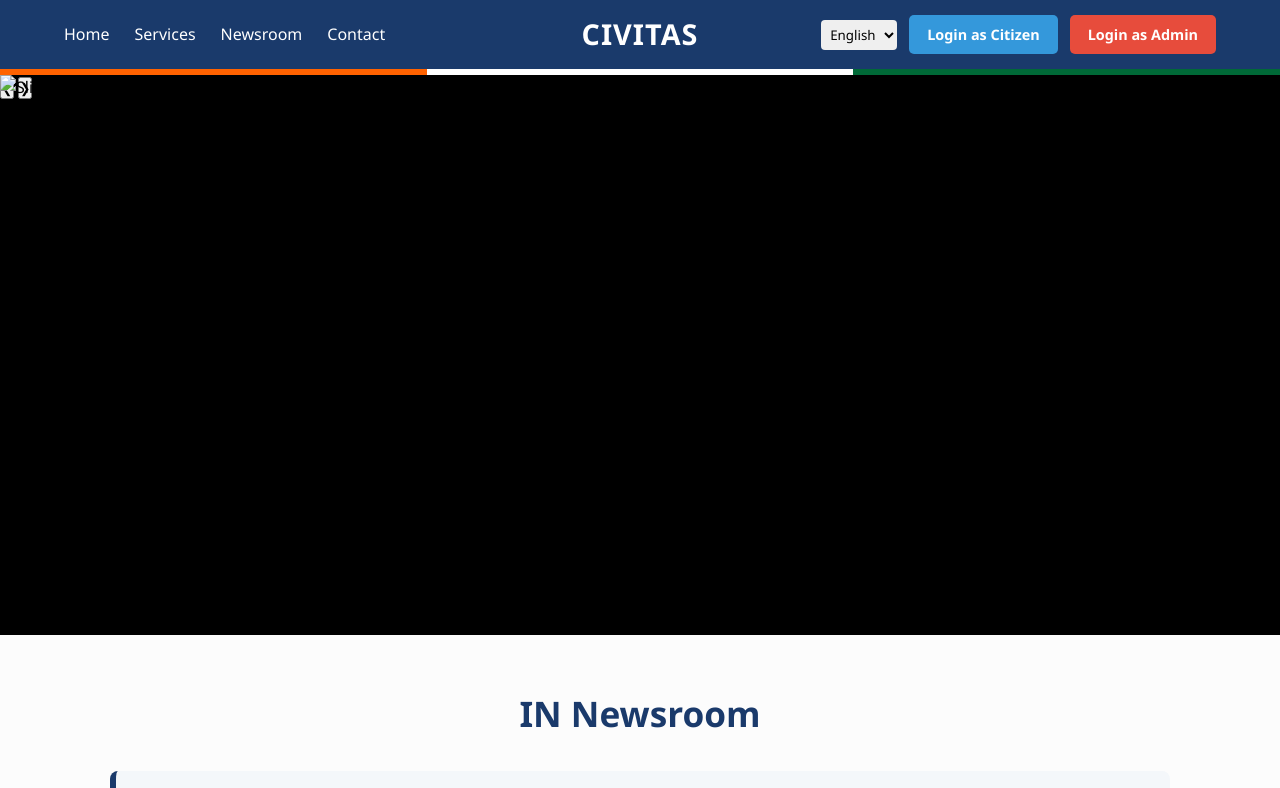
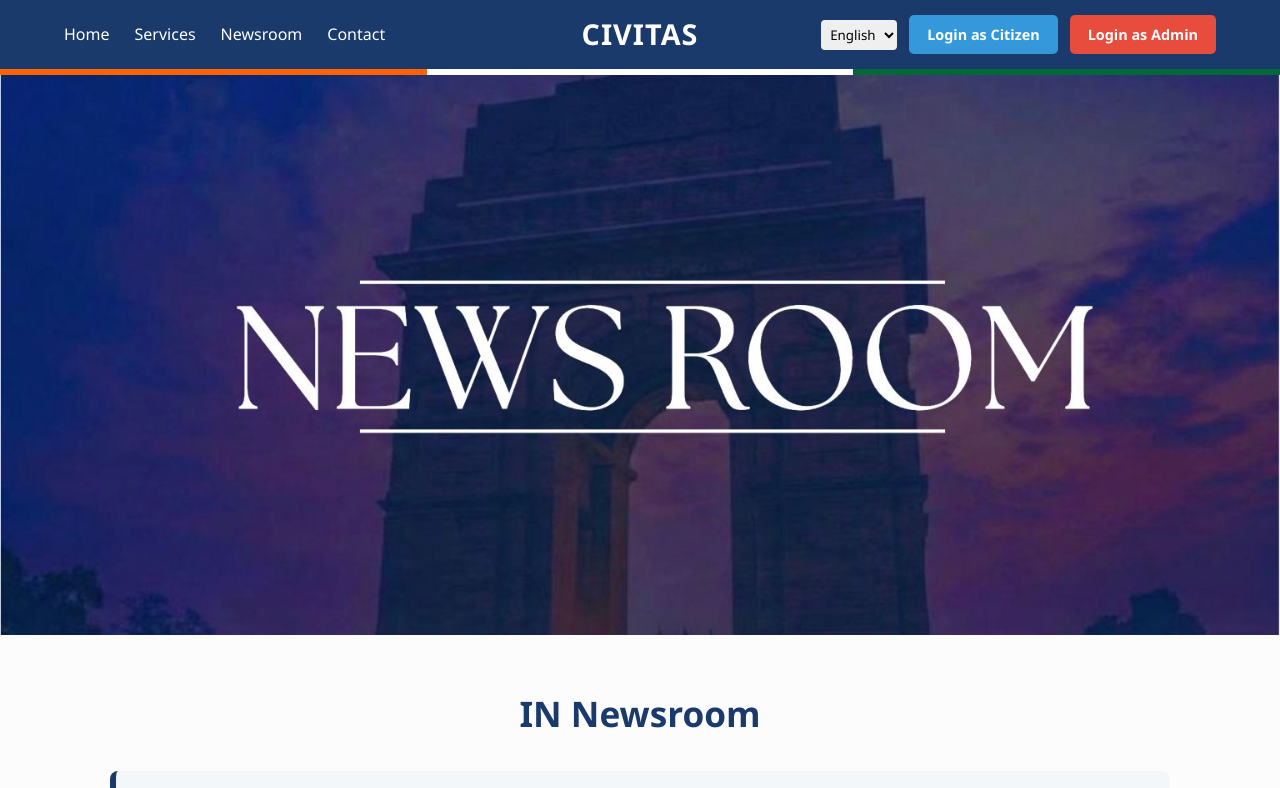
Before and after one commit to wiztanish/newsroom-seedtosuccess, a website: page index.html in a window 1280 px wide. Shown: the top 788 px of the page. Drawn offline with Linux system fonts and the light colour scheme; no server answers.

Commit message:
Fix image source in hero slider
Updated image source in the hero slider and ensured HTML structure is intact.

```diff
--- a/index.html
+++ b/index.html
@@ -48,9 +48,9 @@
 
   <header class="hero">
     <div class="slider">
-      <div class="slide active"><img src="news.jpeg" alt="Slide 1" /></div>
-      <div class="slide"><img src="news.jpeg" alt="Slide 2" /></div>
-      <div class="slide"><img src="news.jpeg" alt="Slide 3" /></div>
+      <div class="slide active"><img src="newsroom.jpeg" alt="Slide 1" /></div>
+      <div class="slide"><img src="newsroom.jpeg" alt="Slide 2" /></div>
+      <div class="slide"><img src="newsroom.jpeg" alt="Slide 3" /></div>
       <button class="prev">&#10094;</button>
       <button class="next">&#10095;</button>
     </div>
```
